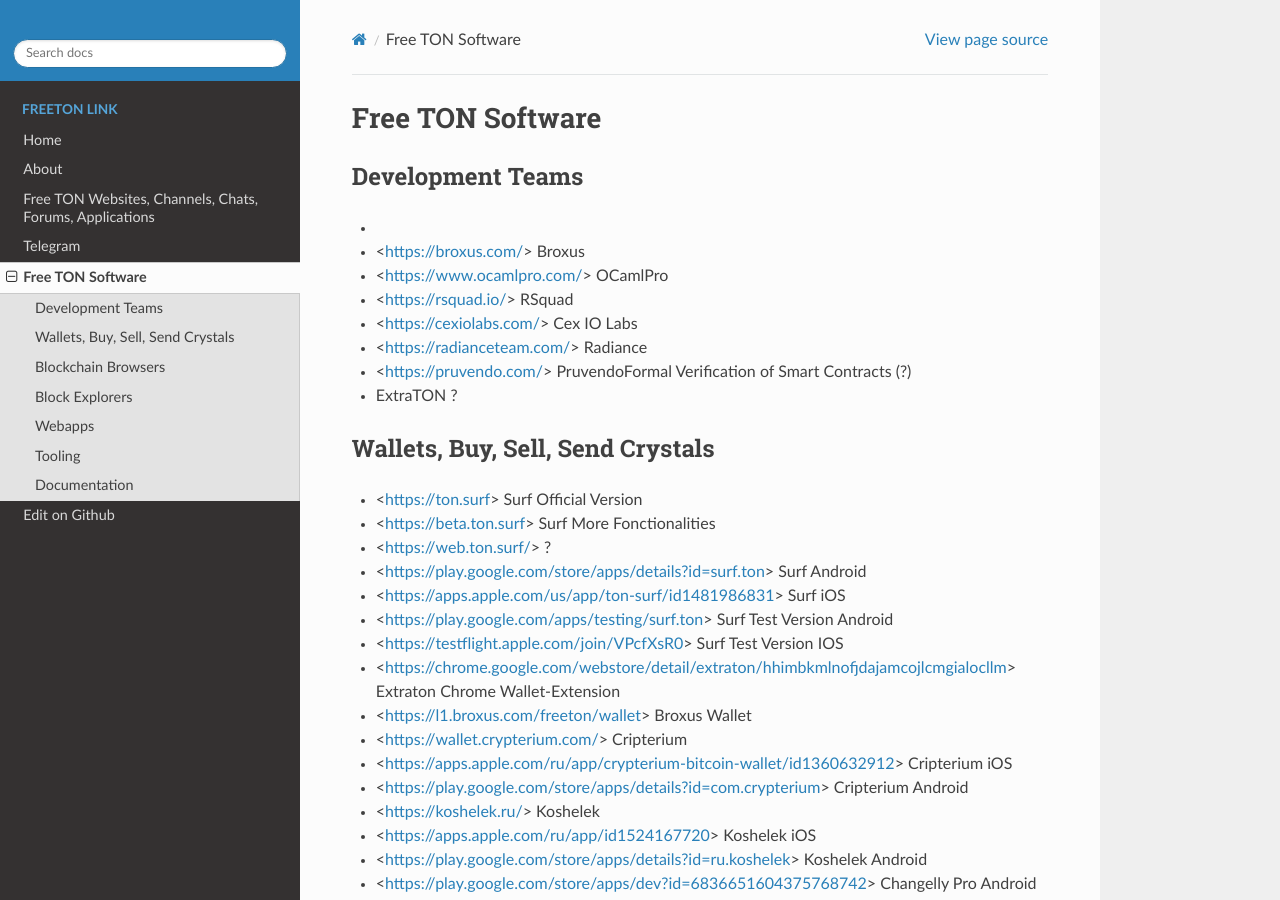
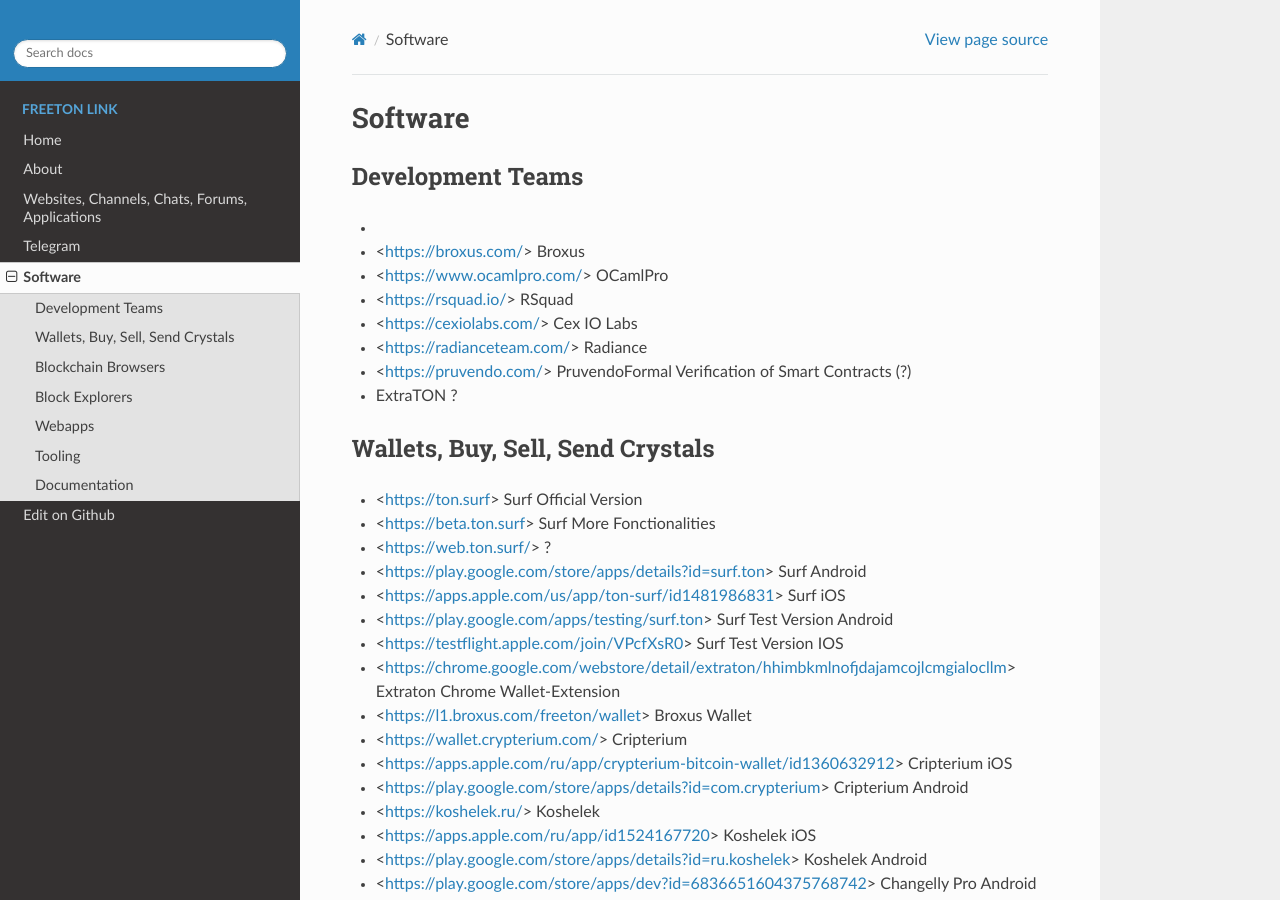
Before and after one commit to OCamlPro/www.freeton.link, a Sphinx documentation site: the page built from sphinx/software.rst, in a window 1280 px wide and 900 px high. Built offline with Sphinx 7.4.7 and the Read the Docs theme 2.0.0, drawn with Linux system fonts in a browser that asks for light colours; the version number could not be read and is left out.

Commit message:
telegram.rst websites.rst software.rst

```diff
--- a/sphinx/software.rst
+++ b/sphinx/software.rst
@@ -1,4 +1,4 @@
-Free TON Software
+Software
 =================
 
 Development Teams
--- a/sphinx/websites.rst
+++ b/sphinx/websites.rst
@@ -1,5 +1,5 @@
-Free TON Websites, Channels, Chats, Forums, Applications
-========================================================
+Websites, Channels, Chats, Forums, Applications
+===============================================
 
 For a User
 ~~~~~~~~~~
```
Also changed, not shown: sphinx/channels.rst (deleted, +0 -28 lines), sphinx/conf.py (+3 -6 lines).
